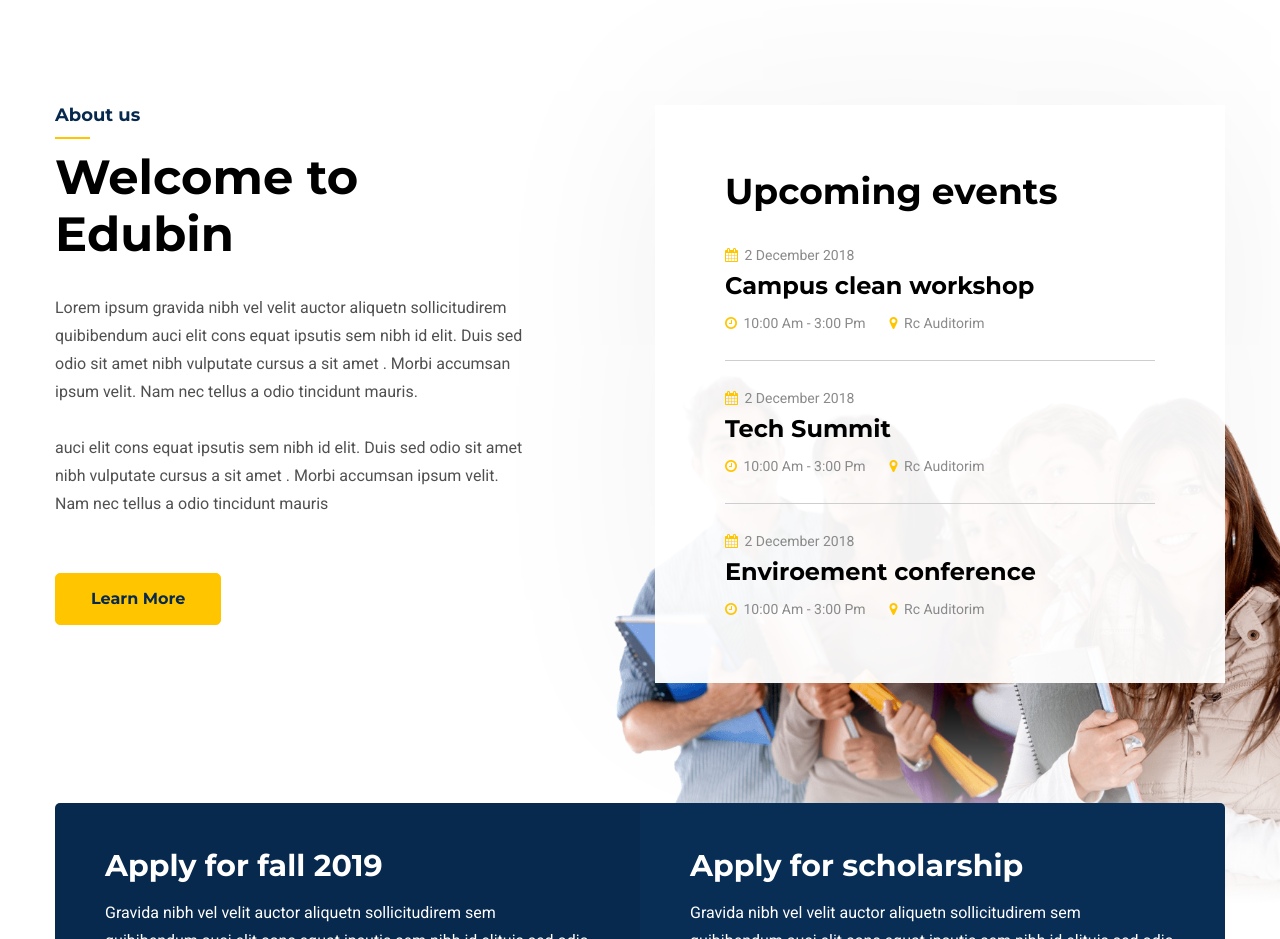
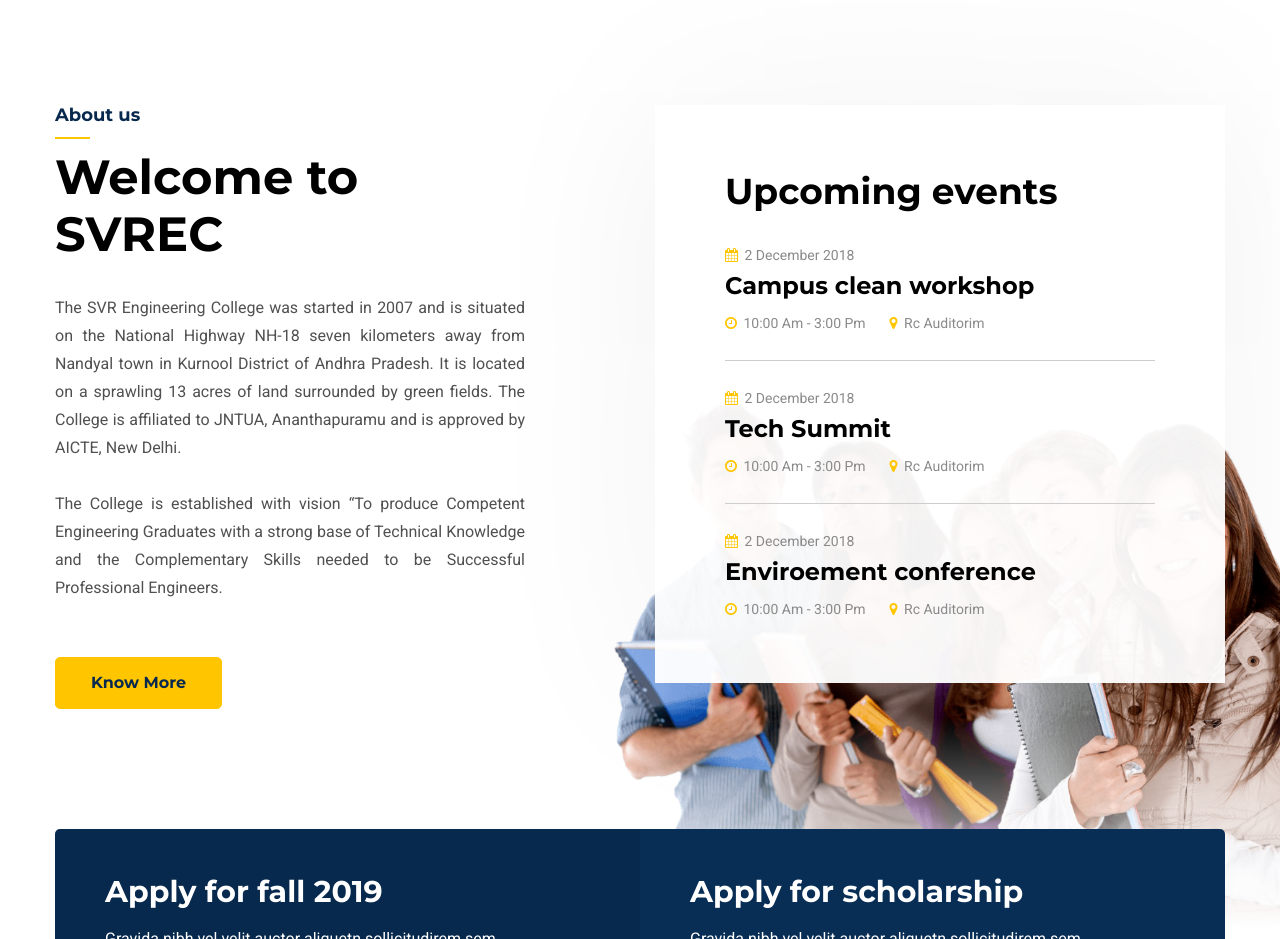
Before and after one commit to rakeshnrb/websites, a plain HTML site: page index.html in a window 1280 px wide. Shown: the part 1180-2119 px from the top of the page. Drawn offline with Linux system fonts and the light colour scheme; some packages are replaced by stand-ins of ours.

Commit message:
index updates

```diff
--- a/index.html
+++ b/index.html
@@ -496,12 +496,23 @@
         <div class="col-lg-5">
           <div class="section-title mt-50">
             <h5>About us</h5>
-            <h2>Welcome to Edubin </h2>
+            <h2>Welcome to SVREC</h2>
           </div> <!-- section title -->
           <div class="about-cont">
-            <p>Lorem ipsum gravida nibh vel velit auctor aliquetn sollicitudirem quibibendum auci elit cons equat ipsutis sem nibh id elit. Duis sed odio sit amet nibh vulputate cursus a sit amet . Morbi accumsan ipsum velit. Nam nec tellus a odio
-              tincidunt mauris. <br> <br> auci elit cons equat ipsutis sem nibh id elit. Duis sed odio sit amet nibh vulputate cursus a sit amet . Morbi accumsan ipsum velit. Nam nec tellus a odio tincidunt mauris</p>
-            <a href="#" class="main-btn mt-55">Learn More</a>
+            <p align="justify">The SVR Engineering College was started in 2007 and is situated on the National Highway NH-18 seven kilometers
+               away from Nandyal town in Kurnool District of Andhra Pradesh. It is located on a sprawling 13 acres of land
+               surrounded by green fields. The College is affiliated to JNTUA, Ananthapuramu and is approved by AICTE,
+               New Delhi.<br> <br>The College is established with vision “To produce Competent Engineering Graduates with a
+               strong base of Technical Knowledge and the Complementary Skills needed to be Successful Professional Engineers.<!--br>
+               The facilities in the college are so planned as to make the College an ideal place for teaching and learning. The
+               college consists of a spacious canteen and well equipped laboratories with the state of the art computers, equipment
+               and gadgets. While providing quality education, using all modern teaching methods and technologies, the college places
+               emphasis on extracurricular activities and physical education to achieve all round development of its students.<br>
+               We at SVREC closely watches developments in industry all over the world and strives to provide students with the kind
+               of technical education they need to succeed in the world of work.<br>The college motto, “Towards Excellence in Higher
+               Education”, carries a message to the students that they should aim for the excellence in education, culture
+               and achievement.--></p>
+            <a href="#" class="main-btn mt-55">Know More</a>
           </div>
         </div> <!-- about cont -->
         <div class="col-lg-6 offset-lg-1">
```
